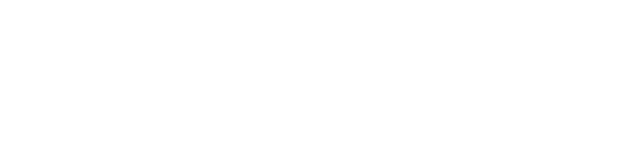
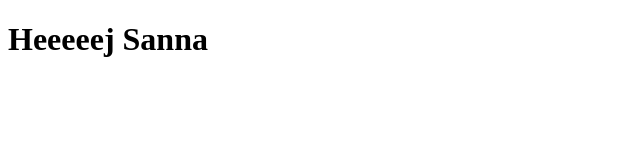
Before and after one commit to Sannaasp/githubtest, a plain HTML site: page index.html in a window 1280 px wide. Shown: the whole page, without its empty margins (0-640 px from the left). Drawn offline with Linux system fonts and the light colour scheme.

Commit message:
Update index.html

```diff
--- a/index.html
+++ b/index.html
@@ -5,6 +5,7 @@
     <meta http-equiv="X-UA-Compatible" content="IE=edge" />
     <meta name="viewport" content="width=device-width, initial-scale=1.0" />
     <title>Hej, detta är en sida</title>
+    <h1>Heeeeej Sanna</h1>
   </head>
   <body></body>
 </html>
```
